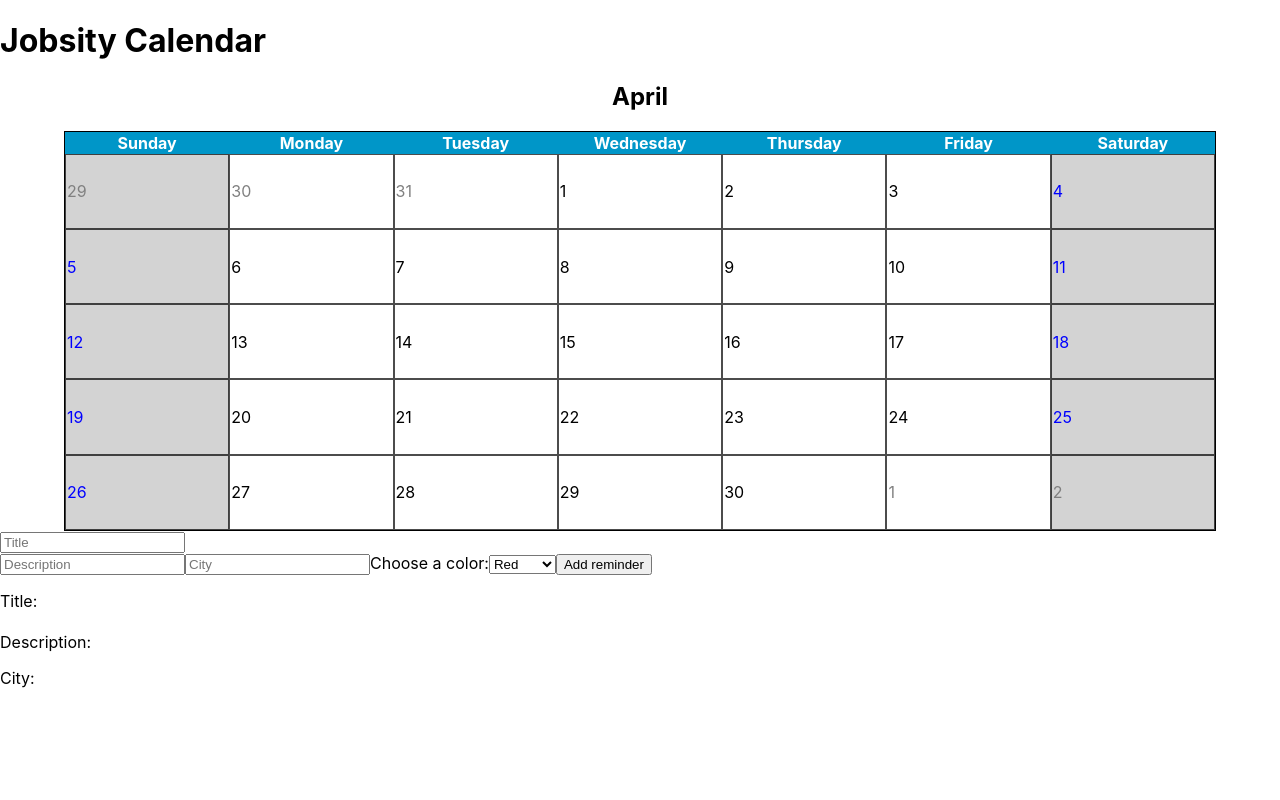
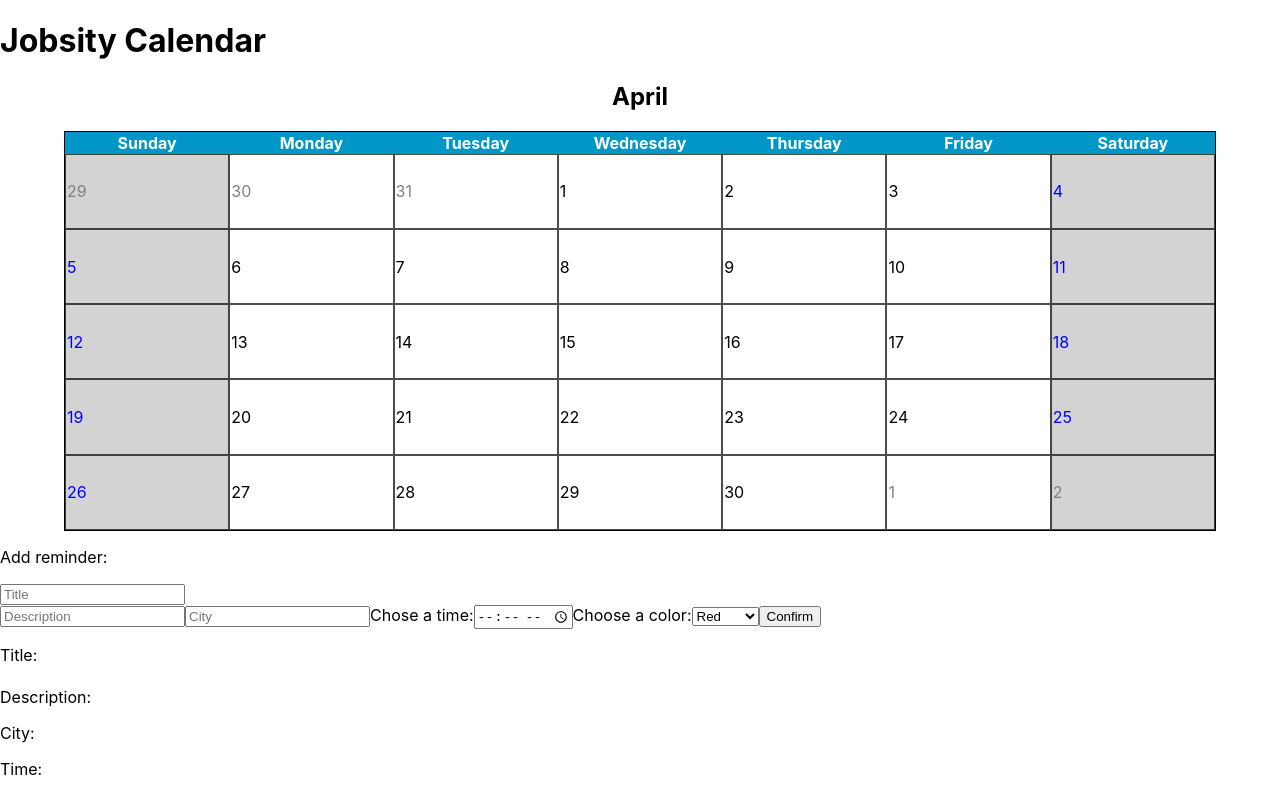
Before and after one commit to lslozano/react-calendar, a React (Create React App) app: page / in a window 1280 px wide. Built offline with nearby package versions, Linux system fonts and the light colour scheme.

Commit message:
Simple reminder with all the fields. Missing weather service

```diff
--- a/src/components/Reminder.js
+++ b/src/components/Reminder.js
@@ -7,6 +7,7 @@
       title: "",
       description: "",
       city: "",
+      time: "",
       color: ""
     }
     this.handleChange = this.handleChange.bind(this)
@@ -23,6 +24,7 @@
     return (
       <>
         <form onSubmit={this.handleSubmit}>
+          <p>Add reminder:</p>
           <input
             required
             type="text"
@@ -49,6 +51,13 @@
             placeholder="City"
             onChange={this.handleChange}
           />
+          <label>Chose a time:</label>
+          <input
+            type="time"
+            name="time"
+            value={this.state.time}
+            onChange={this.handleChange}
+          />
           <label>Choose a color:</label>
           <select
             value={this.state.color}
@@ -60,7 +69,7 @@
             <option value="green">Green</option>
             <option value="purple">Purple</option>
           </select>
-          <button>Add reminder</button>
+          <button>Confirm</button>
         </form>
         <div>
           <p>Title:</p>
@@ -69,6 +78,8 @@
           <p>{this.state.description}</p>
           <p>City:</p>
           <p>{this.state.city}</p>
+          <p>Time:</p>
+          <p>{this.state.time}</p>
         </div>
       </>
     )
```
